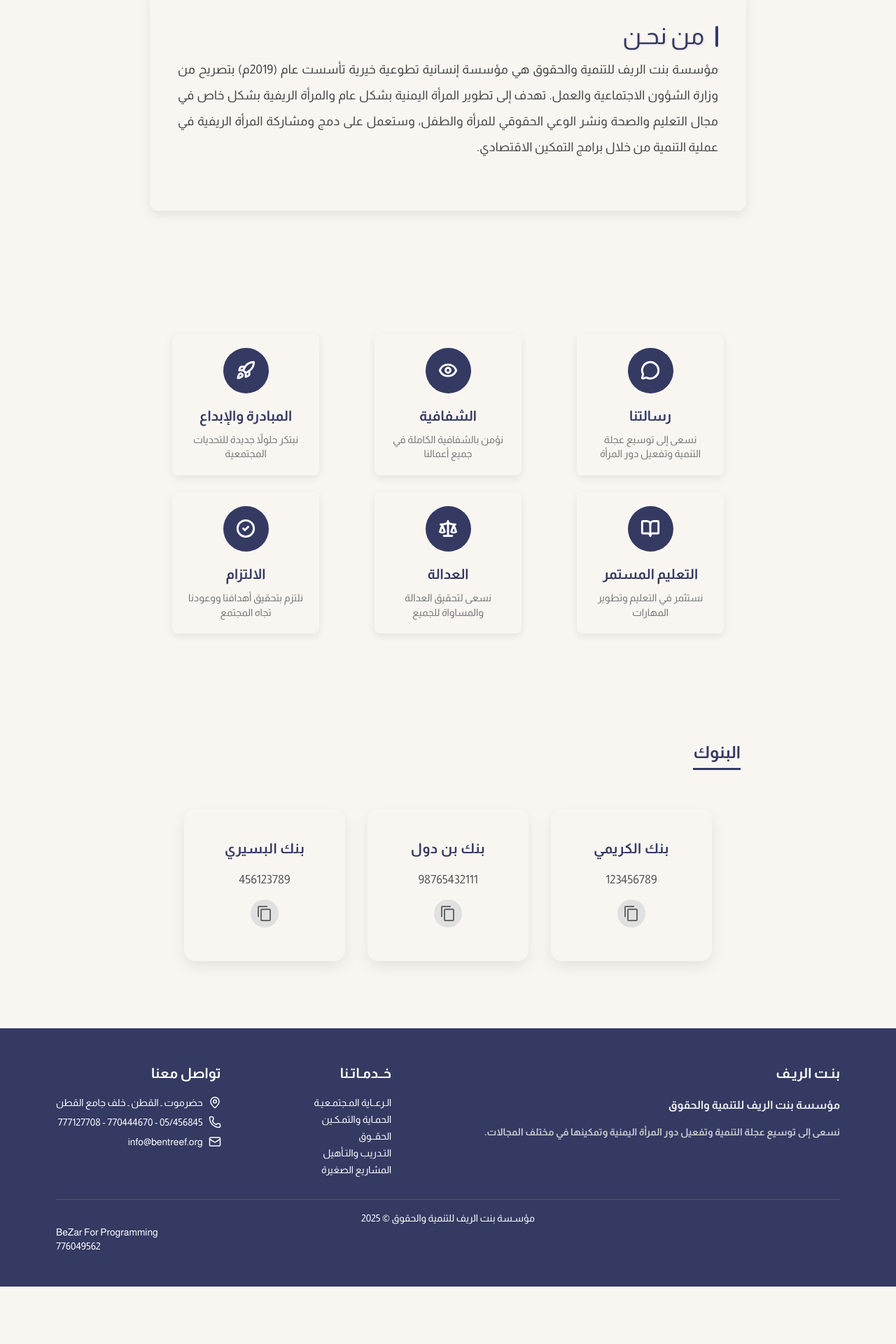
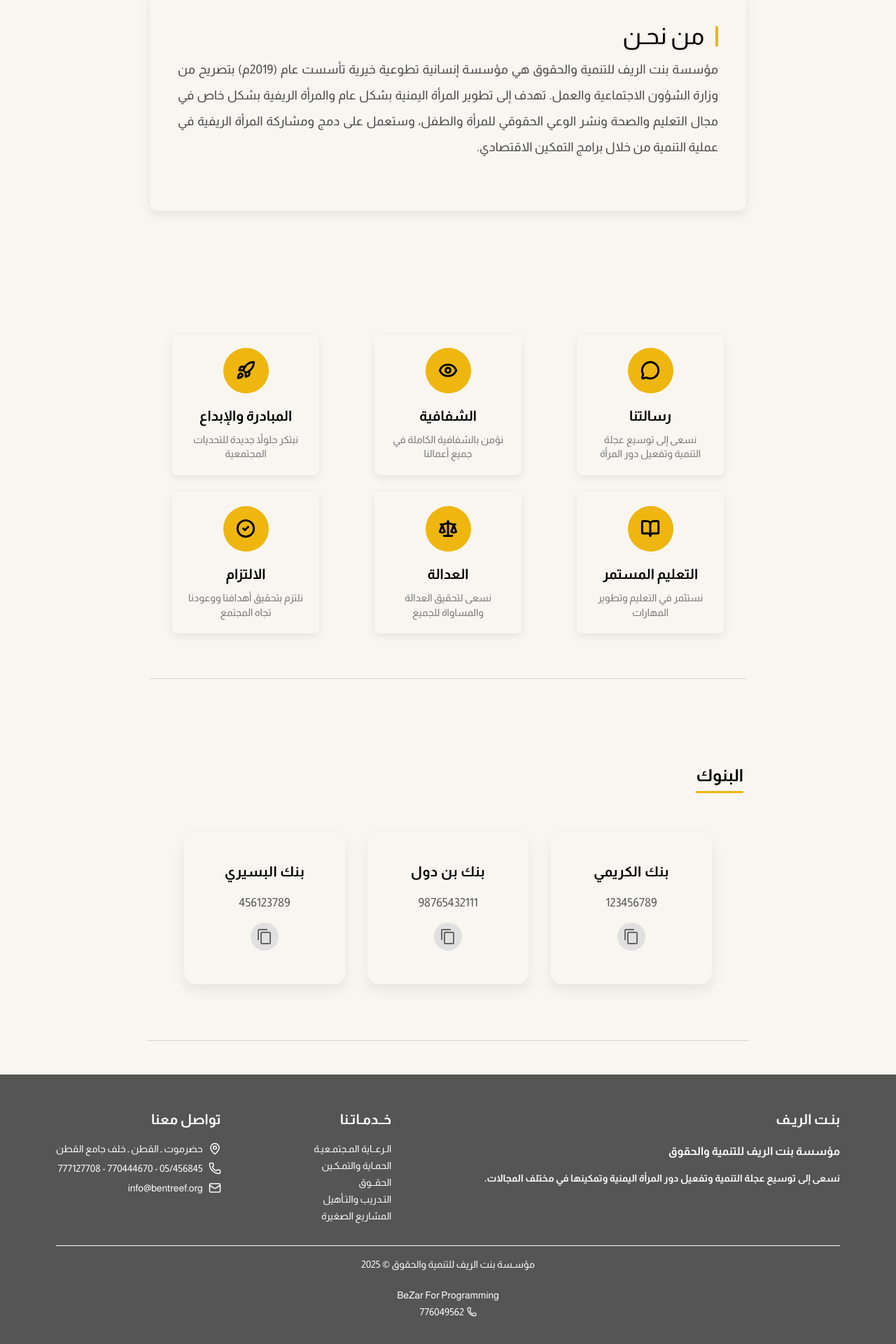
Before and after one commit to rashidbazar25/al-reef-project, a React (Vite) app: page /about in a window 1280 px wide. Shown: the part 230-2150 px from the top of the page at 70% size. Before the commit the page ends 2068 px from the top, so only its background shows below. Built offline with nearby package versions, Linux system fonts and the light colour scheme.

Commit message:
coler web

```diff
--- a/src/Componts/About.jsx
+++ b/src/Componts/About.jsx
@@ -1,4 +1,4 @@
-import { Container, Typography, Grid,Box } from "@mui/material";
+import { Container, Typography, Grid,Box, Divider } from "@mui/material";
 import React, { useEffect } from "react";
 import { CheckCircle2, Eye, Rocket, BookOpen, Scale, MessageCircle } from "lucide-react";
 import { motion } from "framer-motion";
@@ -21,32 +21,32 @@ const About = () => {
 
     const values = [
     {
-      icon: <MessageCircle size={28} color="#fff" strokeWidth={2.5} />,
+      icon: <MessageCircle size={28} color="#000" strokeWidth={2.5} />,
       title: "رسالتنا",
       text: "نسعى إلى توسيع عجلة التنمية وتفعيل دور المرأة ",
     },
     {
-      icon: <Eye size={28} color="#fff" strokeWidth={2.5} />,
+      icon: <Eye size={28} color="#000" strokeWidth={2.5} />,
       title: "الشفافية",
       text: "نؤمن بالشفافية الكاملة في جميع أعمالنا",
     },
     {
-      icon: <Rocket size={28} color="#fff" strokeWidth={2.5} />,
+      icon: <Rocket size={28} color="#000" strokeWidth={2.5} />,
       title: "المبادرة والإبداع",
       text: "نبتكر حلولاً جديدة للتحديات المجتمعية",
     },
     {
-      icon: <BookOpen size={28} color="#fff" strokeWidth={2.5} />,
+      icon: <BookOpen size={28} color="#000" strokeWidth={2.5} />,
       title: "التعليم المستمر",
       text: "نستثمر في التعليم وتطوير المهارات",
     },
     {
-      icon: <Scale size={28} color="#fff" strokeWidth={2.5} />,
+      icon: <Scale size={28} color="#000" strokeWidth={2.5} />,
       title: "العدالة",
       text: "نسعى لتحقيق العدالة والمساواة للجميع",
     },
     {
-      icon: <CheckCircle2 size={28} color="#fff" strokeWidth={2.5} />,
+      icon: <CheckCircle2 size={28} color="#000" strokeWidth={2.5} />,
       title: "الالتزام",
       text: "نلتزم بتحقيق أهدافنا ووعودنا تجاه المجتمع",
     },
@@ -54,11 +54,11 @@ const About = () => {
   return (
     <Container maxWidth="md" sx={{ my: 6 }}>
       <h2 style={{textAlign:"start" ,
-        color :"#343a62",
+        color :"#000",
          marginBottom:"50px",
          fontWeight:"bold"  ,
          paddingBottom: "4px",
-           borderBottom: "3px solid #343a62ff",
+           borderBottom: "3px solid #eeb60f",
           display: "inline-block",
           }}>عن المؤسسة</h2>
 
@@ -76,7 +76,7 @@ const About = () => {
             sx={{
               width: "4px",
               height: "30px",
-              backgroundColor: "#343a62",
+              backgroundColor: "#eeb60f",
               borderRadius: "2px",
             }}
           />
@@ -84,7 +84,7 @@ const About = () => {
             variant="h4"
             sx={{
               mr: 2,
-              color: "#343a62",
+              color: "#000",
               fontWeight: "400",
               textShadow: "1px 1px 3px rgba(0,0,0,0.1)",
             }}
@@ -160,7 +160,7 @@ const About = () => {
                   width: 65,
                   height: 65,
                   borderRadius: "50%",
-                  backgroundColor: "#343a62",
+                  backgroundColor: "#eeb60f",
                   display: "flex",
                   alignItems: "center",
                   justifyContent: "center",
@@ -174,7 +174,7 @@ const About = () => {
               {/* العنوان */}
               <Typography
                 variant="h6"
-                sx={{ fontWeight: "bold", color: "#343a62", mb: 1 }}
+                sx={{ fontWeight: "bold", color: "#000", mb: 1 }}
               >
                 {item.title}
               </Typography>
@@ -198,6 +198,7 @@ const About = () => {
       </Grid>
     </Box>
 
+<Divider sx={{ mt: 4, borderColor: "#d9d4c9" }} />
     </Container>
   );
 };
--- a/src/Componts/Bank.jsx
+++ b/src/Componts/Bank.jsx
@@ -1,5 +1,15 @@
 import React, { useState } from "react";
-import { Grid, Card, CardContent, Typography, IconButton, Tooltip, Box , Container} from "@mui/material";
+import {
+  Grid,
+  Card,
+  CardContent,
+  Typography,
+  IconButton,
+  Tooltip,
+  Box,
+  Container,
+  Divider,
+} from "@mui/material";
 import { ContentCopy, CheckCircle } from "@mui/icons-material";
 
 const Bank = () => {
@@ -7,7 +17,6 @@ const Bank = () => {
     { name: "بنك الكريمي", account: "123456789" },
     { name: "بنك بن دول", account: "98765432111" },
     { name: "بنك البسيري", account: "456123789" },
-
   ];
 
   const [copiedIndex, setCopiedIndex] = useState(null);
@@ -23,24 +32,51 @@ const Bank = () => {
   };
 
   return (
-    <Container maxWidth="md" sx={{ my: 6 }}>
-          <h2 style={{color: "#343a62ff",
-             textAlign:"start" ,
-              margin:"8px",
+    <Container
+      maxWidth="md"
+      sx={{
+        my: 6,
+        px: "20px !important", // ✅ مسافة جانبية يمين ويسار 20px
+      }}
+    >
+      <h2
+        style={{
+          color: "#000",
+          textAlign: "start",
+          margin: "8px",
           paddingBottom: "4px",
-              borderBottom: "3px solid #343a62ff",
+          borderBottom: "3px solid #eeb60f",
           display: "inline-block",
-             }}>البنوك</h2>
-        <Box sx={{ backgroundColor: "#f9f6f2", py: 6, px: { xs: 2, md: 6 } }}>
-      <Grid container spacing={4} sx={{ direction: "rtl" , display:"flex",justifyContent:"center", alignItems:"center"}}>
+        }}
+      >
+        البنوك
+      </h2>
+
+      <Box
+        sx={{
+          backgroundColor: "#f9f6f2",
+          py: 6,
+          px: { xs: 2, md: 6 },
+        }}
+      >
+        <Grid
+          container
+          spacing={4}
+          sx={{
+
+            display: "flex",
+            justifyContent: "center",
+            alignItems: "center",
+          }}
+        >
           {banksData.map((bank, idx) => (
             <Grid item xs={12} sm={6} md={3} key={idx}>
               <Card
                 sx={{
                   p: 3,
                   textAlign: "center",
-                width:"230px",
-                backgroundColor:"#f9f6f2",
+                  width: "230px",
+                  backgroundColor: "#f9f6f2",
                   borderRadius: 4,
                   boxShadow: "0 8px 20px rgba(0,0,0,0.08)",
                   transition: "transform 0.3s, box-shadow 0.3s",
@@ -56,7 +92,7 @@ const Bank = () => {
                     sx={{
                       fontWeight: 700,
                       mb: 2,
-                    color: "#343a62",
+                      color: "#000",
                       letterSpacing: 0.5,
                     }}
                   >
@@ -71,8 +107,7 @@ const Bank = () => {
                       mb: 2,
                       direction: "ltr",
                       fontWeight: 500,
-                    fontFamily: "Almarai , sans-serif"
-
+                      fontFamily: "Almarai , sans-serif",
                     }}
                   >
                     {bank.account}
@@ -87,7 +122,9 @@ const Bank = () => {
                       }}
                     >
                       {copiedIndex === idx ? (
-                      <CheckCircle sx={{ color: "green", fontSize: "1.5rem" }} />
+                        <CheckCircle
+                          sx={{ color: "#eeb60f", fontSize: "1.5rem" }}
+                        />
                       ) : (
                         <ContentCopy />
                       )}
@@ -99,8 +136,9 @@ const Bank = () => {
           ))}
         </Grid>
       </Box>
+
+      <Divider sx={{ mt: 4, borderColor: "#d9d4c9" }} />
     </Container>
-
   );
 };
 
--- a/src/Componts/Footer.jsx
+++ b/src/Componts/Footer.jsx
@@ -8,7 +8,7 @@ const Footer = () => {
       component="footer"
       dir="rtl"
       sx={{
-        backgroundColor: "#343a62",
+        backgroundColor: "#555555",
         color: "#fff",
         py: 6,
         px: { xs: 3, md: 10 },
@@ -27,12 +27,12 @@ const Footer = () => {
 
           <Typography
             variant="subtitle1"
-            sx={{ fontWeight: "bold", color: "#f1f1f1", mb: 1  , fontSize:"18"}}
+            sx={{ fontWeight: "bold", color: "#fff", mb: 1  , fontSize:"18"}}
           >
             مؤسسة بنت الريف للتنمية والحقوق
           </Typography>
 
-          <Typography variant="body2" sx={{ color: "#ccc", lineHeight: 2.3 ,fontWeight: "bold", fontSize:"18"}}>
+          <Typography variant="body2" sx={{ color: "#fff", lineHeight: 2.3 ,fontWeight: "bold", fontSize:"18"}}>
             نسعى إلى توسيع عجلة التنمية وتفعيل دور المرأة اليمنية وتمكينها
             في مختلف المجالات.
           </Typography>
@@ -96,17 +96,35 @@ const Footer = () => {
         </Grid>
       </Grid>
 
-      <Divider sx={{ mt: 4, borderColor: "#555" }} />
+      <Divider sx={{ mt: 4, borderColor: "#fff" }} />
 
       <Typography variant="body2" sx={{ textAlign: "center", mt: 2 }}>
          مؤسـسة بنت الريف للتنمية والحقوق
          © {new Date().getFullYear()}
       </Typography>
 
-       <Typography variant="body2" sx={{ textAlign: "left" }}>
-        BeZar For Programming <br/> 776049562
 
-      </Typography>
+
+       <Typography
+  variant="body2"
+  sx={{
+    mt: 3,
+    display: "flex",
+    flexDirection: "column",
+    alignItems: "center",
+    textAlign: "center",
+    gap: 0.5
+  }}
+>
+  <span>BeZar For Programming</span>
+  <span style={{ display: "flex", alignItems: "center", gap: 4 }}>
+    <Phone size={14} />
+    776049562
+  </span>
+</Typography>
+
+
+
     </Box>
   );
 };
--- a/src/Componts/Navbar.jsx
+++ b/src/Componts/Navbar.jsx
@@ -35,8 +35,8 @@ export default function Navbar() {
       <AppBar
         position="sticky"
         sx={{
-          background: "#f9f6f2",
-          color: "#343a62ff",
+          background: "#eeb60f",
+          color: "#000",
           boxShadow: "0px 2px 8px rgba(0,0,0,0.1)"
         }}
       >
@@ -57,7 +57,7 @@ export default function Navbar() {
                   component={Link}
                   to={page.path}
                   sx={{
-                    color: "#343a62ff",
+                    color: "#000",
                     fontSize:18,
                     fontWeight: 600,
                     fontFamily: "Almarai , sans-serif",
--- a/src/Componts/NewsDetail.jsx
+++ b/src/Componts/NewsDetail.jsx
@@ -1,7 +1,7 @@
 import React, { useEffect, useState } from "react";
 import { useParams } from "react-router-dom";
 import { documentToReactComponents } from "@contentful/rich-text-react-renderer";
-import { Box, Typography } from "@mui/material";
+import { Box, Divider, Typography } from "@mui/material";
 import LoadingDots from "./LoadingDots";
 
 const NewsDetail = () => {
@@ -102,7 +102,10 @@ const NewsDetail = () => {
 
 <Box sx={{ mt: 2, "& p": { mb: 2, lineHeight: 1.8, fontSize: "1rem", color: "#333" } }}>
   {documentToReactComponents(news.paragraf.json)}
-</Box>    </Box>
+</Box>
+<Divider sx={{ mt: 4, borderColor: "#d9d4c9" }} />
+
+  </Box>
   );
 };
 
```
Also changed, not shown: src/Componts/News.jsx (+5 -4 lines), src/Componts/NewsHome.jsx (+5 -4 lines), src/Componts/OurWorks.jsx (+8 -7 lines), src/Componts/Statistics.jsx (+23 -15 lines). Lines whose indentation alone changed are shown as unchanged.
